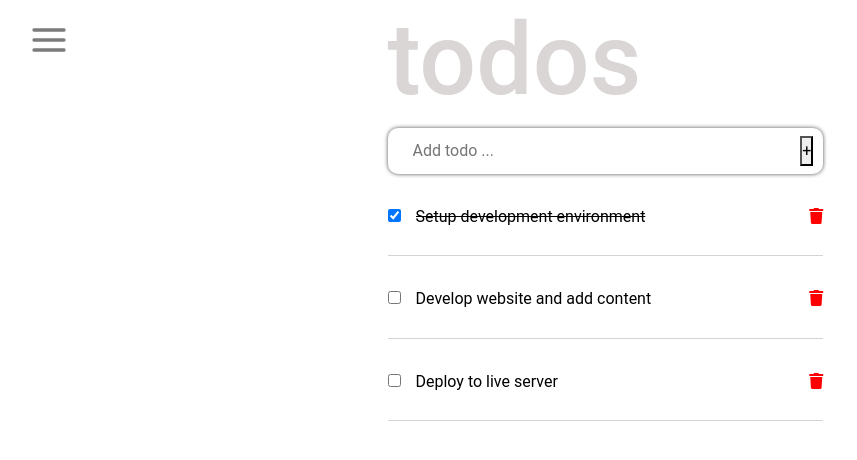
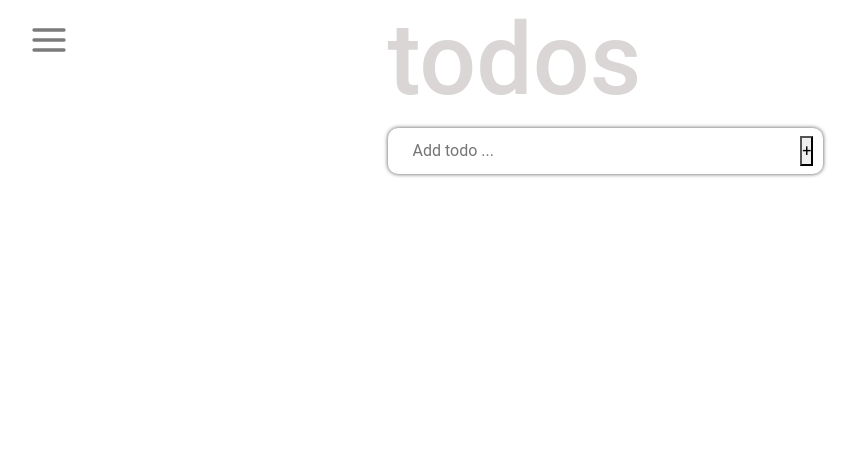
Before and after one commit to wuyepabdul/react-todo, a React (Create React App) app: page / in a window 1280 px wide. Shown: the top 460 px of the page, without its empty margins (21-878 px from the left). Built offline with nearby package versions, Linux system fonts and the light colour scheme.

Commit message:
Remove hardcoded todoItems in array and clear input field after adding a new todo

```diff
--- a/src/components/TodosContainer.js
+++ b/src/components/TodosContainer.js
@@ -6,25 +6,10 @@ import ListTodos from './todosCoponents/ListTodos';
 
 const TodosContainer = () => {
   const [todos, setTodos] = useState({
-    todoList: [{
-      id: 1,
-      title: 'Setup development environment',
-      completed: true,
-    },
-    {
-      id: 2,
-      title: 'Develop website and add content',
-      completed: false,
-    },
-    {
-      id: 3,
-      title: 'Deploy to live server',
-      completed: false,
-    }],
+    todoList: [],
   });
 
-  const addNewTodo = (event, todo) => {
-    event.preventDefault();
+  const addNewTodo = (todo) => {
     if (todo.title.length !== 0) {
       setTodos((prev) => ({
         todoList: [...prev.todoList, todo],
--- a/src/components/todosCoponents/AddTodo.js
+++ b/src/components/todosCoponents/AddTodo.js
@@ -2,7 +2,7 @@
 import React, { useState } from 'react';
 import { v4 as uuidv4 } from 'uuid';
 
-const AddTodo = ({ addNewTodo, todos }) => {
+const AddTodo = ({ addNewTodo }) => {
   const [todoItem, setTodoItem] = useState(
     {
       id: uuidv4(),
@@ -18,14 +18,24 @@ const AddTodo = ({ addNewTodo, todos }) => {
       title: e.target.value,
     });
   };
+
+  const handleSubmit = (e) => {
+    e.preventDefault();
+    addNewTodo(todoItem);
+    e.target.children[0].firstChild.value = '';
+    setTodoItem({
+      ...todoItem,
+      id: uuidv4(),
+    });
+  };
   return (
     <div className="add-todos">
-      <form className="add-input-form d-flex">
+      <form onSubmit={handleSubmit} className="add-input-form d-flex">
         <div className="input-group">
           <input type="text" className="add-input-field" name="todo" id="todo" onChange={handleChange} placeholder="Add todo ..." />
         </div>
         <div>
-          <button type="submit" onClick={(e) => addNewTodo(e, todoItem, todos)} className="add-btn" name="todo" id="todo"> +</button>
+          <button type="submit" className="add-btn" name="todo" id="todo"> +</button>
         </div>
       </form>
     </div>
```
